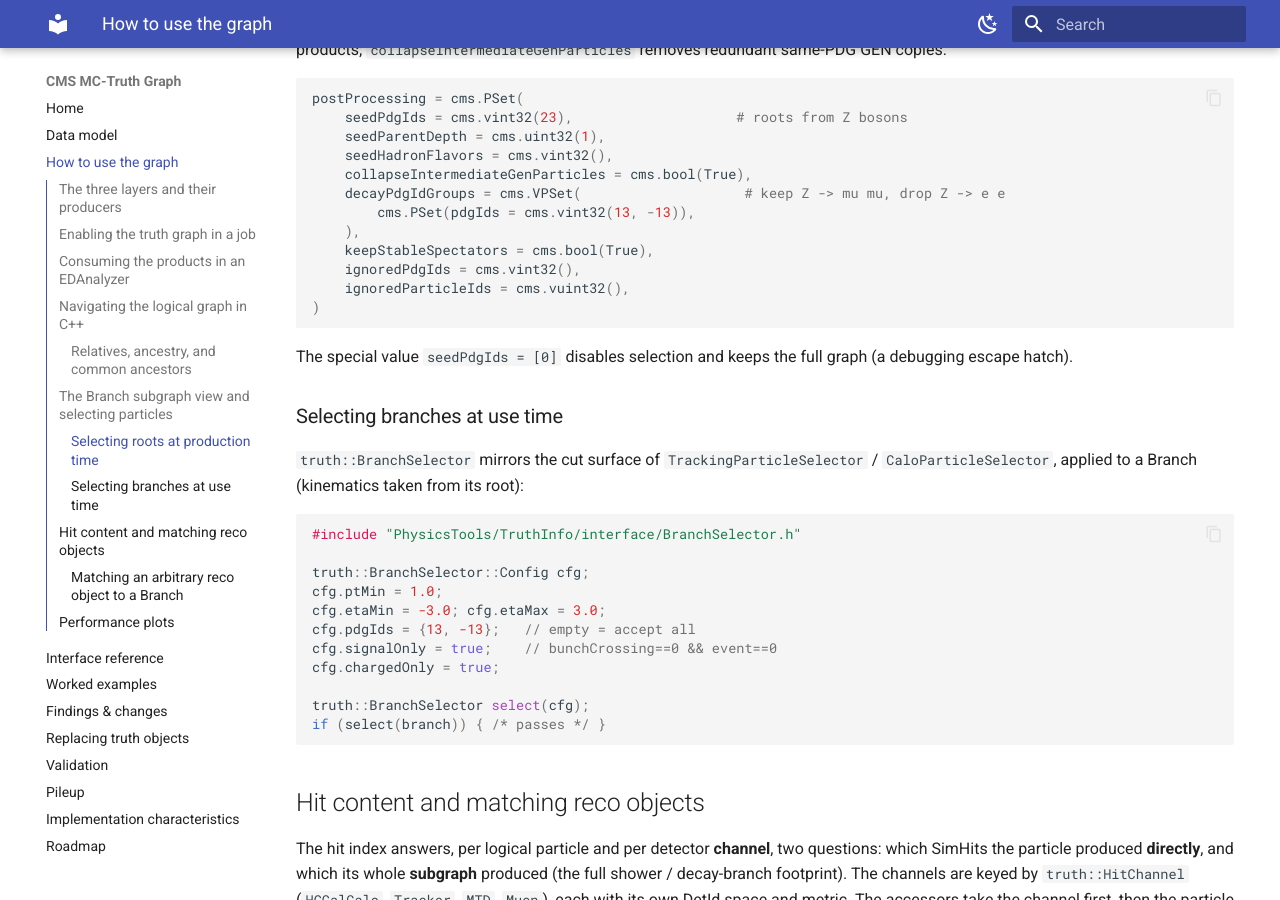
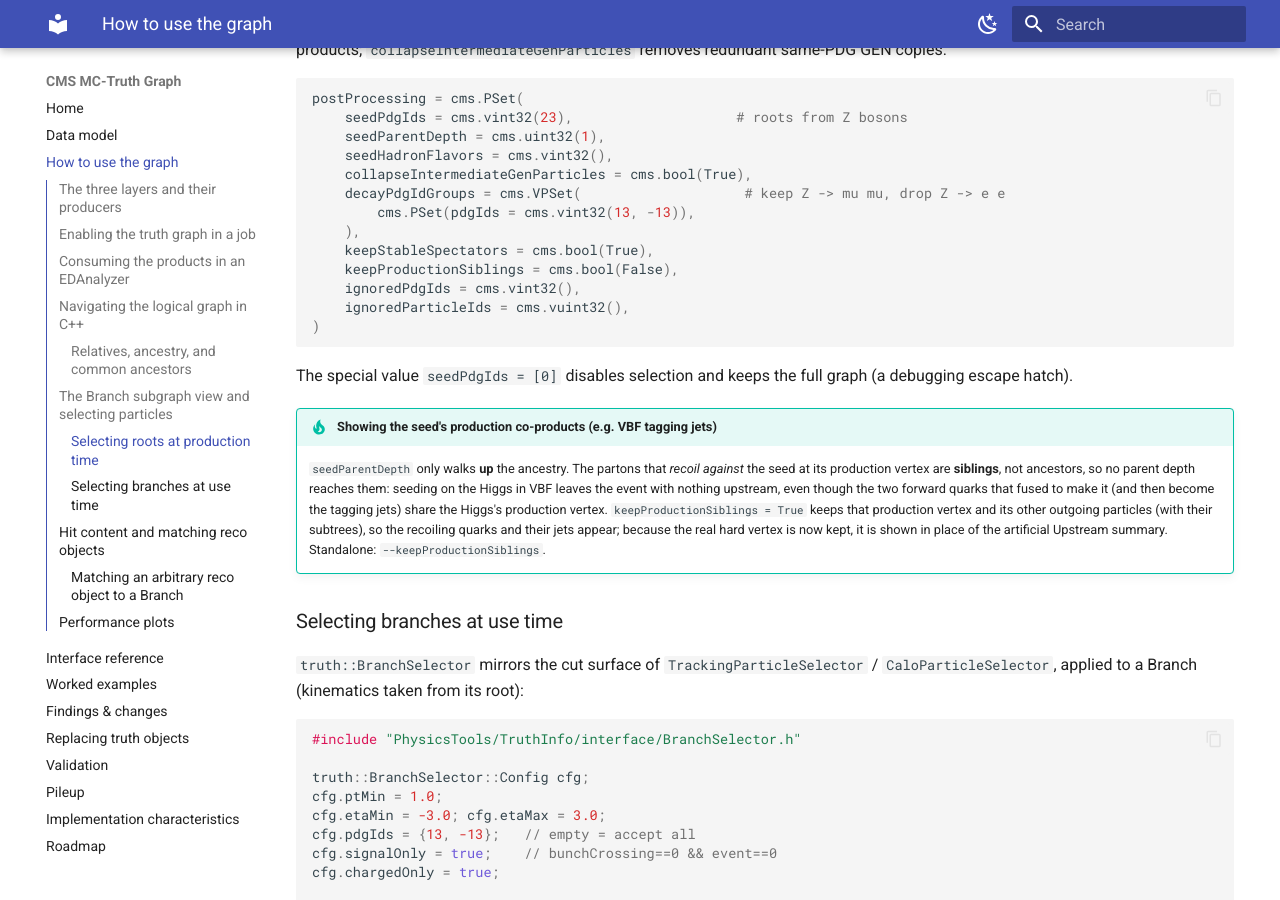
Before and after one commit to felicepantaleo/cms-truth-docs, an MkDocs documentation site: the page built from docs/usage.md, in a window 1280 px wide and 900 px high, scrolled down 5460 px. Built offline with MkDocs 1.6.1 and Material for MkDocs 9.7.7, drawn with Linux system fonts in a browser that asks for light colours.

Commit message:
docs: document keepProductionSiblings (VBF tagging jets upstream of the Higgs)

```diff
--- a/docs/usage.md
+++ b/docs/usage.md
@@ -289,6 +289,7 @@ postProcessing = cms.PSet(
         cms.PSet(pdgIds = cms.vint32(13, -13)),
     ),
     keepStableSpectators = cms.bool(True),
+    keepProductionSiblings = cms.bool(False),
     ignoredPdgIds = cms.vint32(),
     ignoredParticleIds = cms.vuint32(),
 )
@@ -296,6 +297,17 @@ postProcessing = cms.PSet(
 
 The special value `seedPdgIds = [0]` disables selection and keeps the full graph
 (a debugging escape hatch).
+
+!!! tip "Showing the seed's production co-products (e.g. VBF tagging jets)"
+    `seedParentDepth` only walks **up** the ancestry. The partons that *recoil
+    against* the seed at its production vertex are **siblings**, not ancestors, so
+    no parent depth reaches them: seeding on the Higgs in VBF leaves the event with
+    nothing upstream, even though the two forward quarks that fused to make it (and
+    then become the tagging jets) share the Higgs's production vertex.
+    `keepProductionSiblings = True` keeps that production vertex and its other
+    outgoing particles (with their subtrees), so the recoiling quarks and their
+    jets appear; because the real hard vertex is now kept, it is shown in place of
+    the artificial Upstream summary. Standalone: `--keepProductionSiblings`.
 
 ### Selecting branches at use time
 
```
